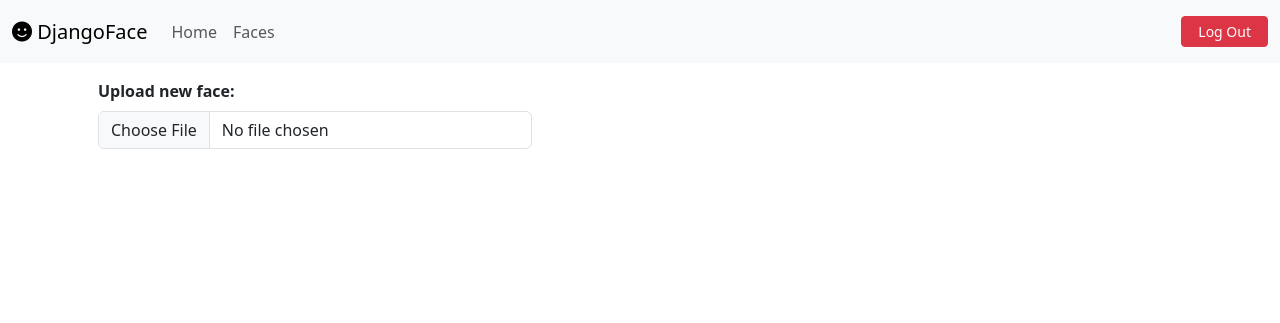
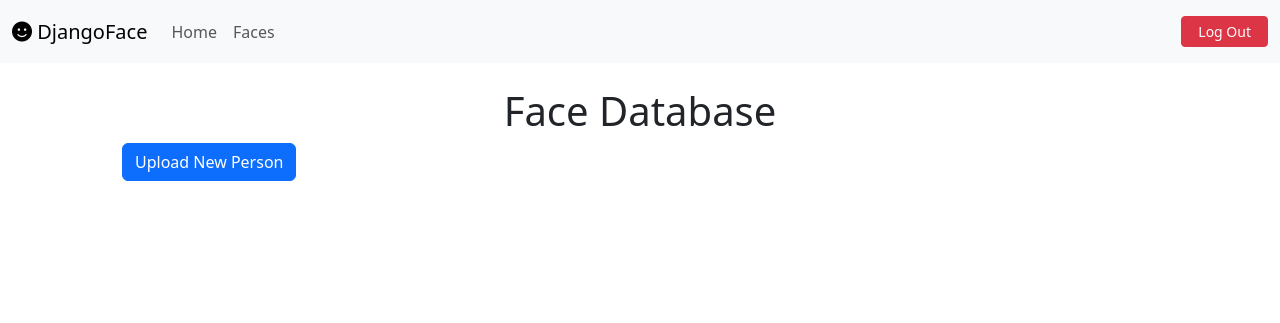
Before and after one commit to EmileGreyling/django_face, a Django app: page /faces/ in a window 1280 px wide. Shown: the top 323 px of the page. Run offline with Django 5.2, Linux system fonts and the light colour scheme; the visitor is signed in with stand-in values (Sample User, id 1); data that the repository does not hold is empty; some libraries are stand-ins or nearby versions.

Commit message:
Create face database page

```diff
--- a/djangoface/static/djangoface/app.js
+++ b/djangoface/static/djangoface/app.js
@@ -1,5 +1,11 @@
-let form = $("#image-form").submit(function (e) {
+$("#image-form").submit(function (e) {
     e.preventDefault();
+
+    // Check if image was provided
+    if(!$("#image").val()) {
+        alert("Please select an image to upload!");
+        return;
+    }
 
     // Hide content on page
     $("#main").hide();
@@ -45,3 +51,36 @@ let form = $("#image-form").submit(function (e) {
         },
     });
 });
+
+$("#new-face-form").submit(function (e) {
+    e.preventDefault();
+
+    console.log("Submit");
+
+    // TODO: Check if image was provided
+
+    // Hide content on page
+    $("#new-face-modal .btn-close").click()
+    $("#main").hide();
+
+    // Show loading circle
+    $("#loader").show();
+
+    var formData = new FormData(this);
+
+    // Perform POST request to create new person
+    $.ajax({
+        url: "/faces/",
+        type: "POST",
+        data: formData,
+        cache: false,
+        contentType: false,
+        processData: false,
+        success: function (response) {
+            location.reload();
+        },
+        error: function (xhr, textStatus, error) {
+            // Handle error response
+        },
+    });
+});
--- a/djangoface/static/djangoface/styles.css
+++ b/djangoface/static/djangoface/styles.css
@@ -4,11 +4,7 @@
         object-fit: cover;
     }
 
-    #identify-btn {
-        width: 100%;
-    }
-
-    #download-btn {
+    #identify-btn, .card {
         width: 100%;
     }
 }
@@ -17,12 +13,8 @@
 @media (min-width: 768px) {
     .card-img-top {
         min-width: 14rem;
-        height: 20vw;
+        height: 17vw;
         object-fit: cover;
-    }
-
-    #new-face {
-        width: 40% !important;
     }
 }
 
--- a/djangoface/templates/djangoface/faces.html
+++ b/djangoface/templates/djangoface/faces.html
@@ -1,9 +1,13 @@
 {% extends "djangoface/layout.html" %}
 
 {% block body %}
-    <div class="m-3">
-        <label for="formFile" class="form-label fw-bold">Upload new face:</label>
-        <input class="form-control" type="file" name="target-image" id="new-face" />
+    <div class="px-4 py-3">
+        <h1 class="text-center">Face Database</h1>
+
+        <div class="mx-3">
+            <button type="button" id="upload-person-btn" class="btn btn-primary" data-bs-toggle="modal" data-bs-target="#new-face-modal">
+                Upload New Person
+            </button>
         </div>
 
         <div class="d-flex align-content-stretch flex-wrap">
@@ -12,10 +16,30 @@
                 <img src="{{ face.face.url }}" class="card-img-top" alt="..." />
                 <div class="card-body">
                     <h5 class="card-title">{{ face.name }}</h5>
-                <a href="" class="btn btn-success">Edit</a>
-                <a href="" class="btn btn-danger">Delete</a>
+                    <a href="{% url 'delete_face' face.id %}" class="btn btn-danger">Delete</a>
                 </div>
             </div>
             {% endfor %}
         </div>
+
+        <div class="modal fade" id="new-face-modal" tabindex="-1" aria-labelledby="exampleModalLabel" aria-hidden="true">
+            <div class="modal-dialog modal-dialog-centered">
+                <div class="modal-content">
+                    <div class="modal-header">
+                        <h1 class="modal-title fs-5" id="label">Upload New Person:</h1>
+                        <button type="button" class="btn-close" data-bs-dismiss="modal" aria-label="Close"></button>
+                    </div>
+                    <div class="modal-body">
+                        <form action="{% url 'faces' %}" method="post" id="new-face-form">
+                            {% csrf_token %}
+                            <input type="text" class="form-control mb-2" name="name" placeholder="Name" />
+                            <input class="form-control" type="file" name="image" id="new-face" />
+                            <input type="submit" value="Upload" class="btn btn-primary mt-2 w-100" />
+                        </form>
+                    </div>
+                </div>
+            </div>
+        </div>
+    </div>
+
 {% endblock %}
--- a/djangoface/templates/djangoface/index.html
+++ b/djangoface/templates/djangoface/index.html
@@ -1,7 +1,7 @@
 {% extends "djangoface/layout.html" %}
 
 {% block body %}
-    <div class="container px-4 py-3">
+    <div class="px-4 py-3">
         <h1 class="text-center">Upload Image</h1>
 
         <form method="post" id="image-form" enctype='multipart/form-data'>
@@ -26,7 +26,7 @@
                         <div id="image-container"></div>
                     </div>
                     <div class="modal-footer">
-                        <a type="button" class="btn btn-primary" id="download-btn">Download</a>
+                        <a type="button" class="btn btn-primary w-100" id="download-btn">Download</a>
                     </div>
                 </div>
             </div>
--- a/djangoface/urls.py
+++ b/djangoface/urls.py
@@ -5,6 +5,7 @@ from . import views
 urlpatterns = [
     path("", views.index, name="index"),
     path("faces/", views.faces, name="faces"),
+    path("faces/<int:id>/delete/", views.delete_face, name="delete_face"),
 
     # Authentication routes
     path("accounts/login/", views.login_view, name="login"),
--- a/djangoface/views.py
+++ b/djangoface/views.py
@@ -9,7 +9,6 @@ import face_recognition
 import base64
 import json
 from io import BytesIO
-
 
 from .models import Face, User
 
@@ -94,8 +93,27 @@ def index(request):
 
 @login_required
 def faces(request):
-    faces = Face.objects.filter(user=request.user)
+    if request.method == "POST":
+        name = request.POST["name"]
+        image = request.FILES["image"]
+
+        Face.objects.create(user=request.user, name=name, face=image)
+
+        # Create new face
+        print(name)
+
+    faces = Face.objects.filter(user=request.user).order_by("name")
     return render(request, "djangoface/faces.html", {"faces": faces})
+
+
+@login_required
+def delete_face(request, id):
+    face = Face.objects.filter(pk=id).first()
+
+    if request.user == face.user:
+        face.delete()
+
+    return HttpResponseRedirect(reverse("faces"))
 
 
 def login_view(request):
```
Lines whose indentation alone changed are shown as unchanged.
